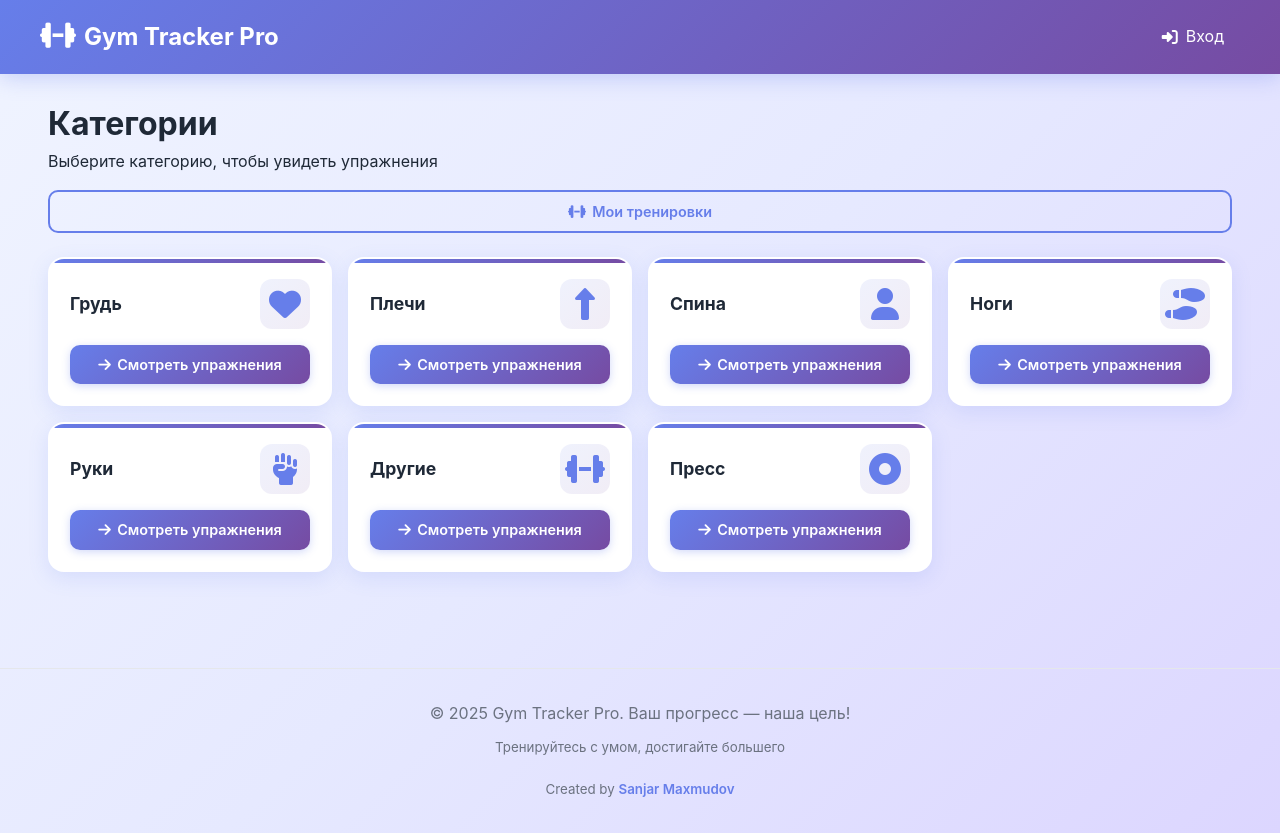
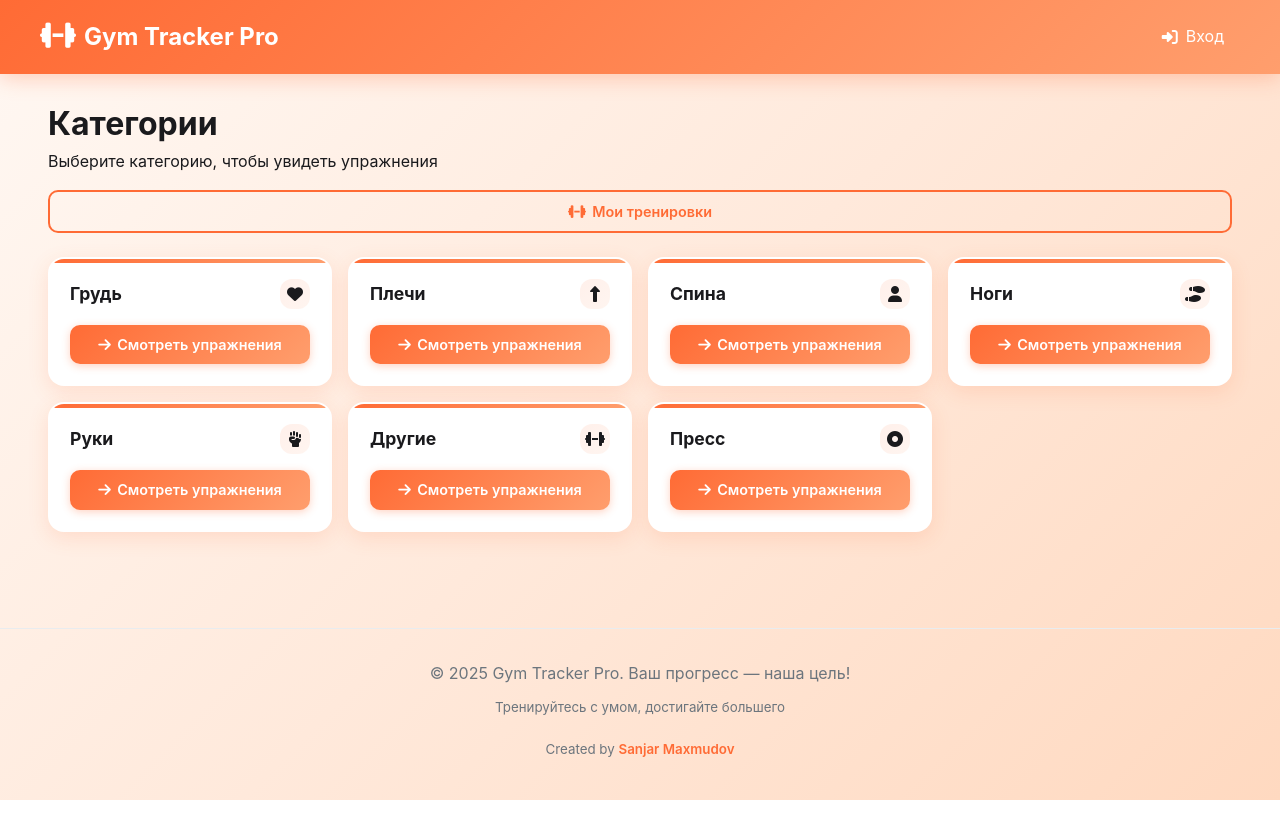
Before and after one commit to cocksure/gym, a Django app: page / in a window 1280 px wide. After the commit the page ends 800 px from the top, so only its background shows below. Run offline with Django 5.2, Linux system fonts and the light colour scheme; data comes from the database, SQL or seed files in the repository.

Commit message:
upgraded - colors

```diff
--- a/static/css/category_list.css
+++ b/static/css/category_list.css
@@ -11,7 +11,7 @@
     background: white;
     padding: 1.25rem;
     border-radius: var(--border-radius);
-    box-shadow: 0 6px 20px rgba(102, 126, 234, 0.15);
+    box-shadow: 0 6px 20px rgba(255, 107, 53, 0.15);
     transition: all 0.3s ease;
     border: 2px solid transparent;
     position: relative;
@@ -30,20 +30,20 @@
 
 .category-card:hover {
     transform: translateY(-5px);
-    box-shadow: 0 10px 30px rgba(102, 126, 234, 0.25);
+    box-shadow: 0 10px 30px rgba(255, 107, 53, 0.25);
     border-color: var(--primary);
 }
 
 .category-icon {
-    font-size: 2rem;
+    font-size: 1rem;
     display: flex;
     align-items: center;
     justify-content: center;
-    width: 50px;
-    height: 50px;
-    background: linear-gradient(135deg, rgba(102, 126, 234, 0.1) 0%, rgba(118, 75, 162, 0.1) 100%);
+    width: 30px;
+    height: 30px;
+    background: linear-gradient(135deg, rgba(255, 107, 53, 0.1) 0%, rgba(255, 158, 109, 0.1) 100%);
     border-radius: 12px;
-    color: var(--primary);
+    /*color: var(--primary);*/
 }
 
 .category-card .card-header {
--- a/static/css/create_workout.css
+++ b/static/css/create_workout.css
@@ -11,7 +11,7 @@
     display: flex;
     align-items: center;
     padding: 0.75rem;
-    background: linear-gradient(135deg, rgba(102, 126, 234, 0.05) 0%, rgba(118, 75, 162, 0.05) 100%);
+    background: linear-gradient(135deg, rgba(255, 107, 53, 0.05) 0%, rgba(255, 158, 109, 0.05) 100%);
     border: 2px solid transparent;
     border-radius: 8px;
     cursor: pointer;
@@ -20,7 +20,7 @@
 
 .category-checkbox:hover {
     border-color: var(--primary);
-    background: linear-gradient(135deg, rgba(102, 126, 234, 0.1) 0%, rgba(118, 75, 162, 0.1) 100%);
+    background: linear-gradient(135deg, rgba(255, 107, 53, 0.1) 0%, rgba(255, 158, 109, 0.1) 100%);
 }
 
 .category-checkbox input[type="checkbox"] {
@@ -38,7 +38,7 @@
 
 .category-checkbox:has(input:checked) {
     border-color: var(--primary);
-    background: linear-gradient(135deg, rgba(102, 126, 234, 0.15) 0%, rgba(118, 75, 162, 0.15) 100%);
+    background: linear-gradient(135deg, rgba(255, 107, 53, 0.15) 0%, rgba(255, 158, 109, 0.15) 100%);
 }
 
 .checkbox-label {
--- a/static/css/main.css
+++ b/static/css/main.css
@@ -6,23 +6,104 @@
 }
 
 :root {
-    --primary: #667eea;
-    --primary-dark: #5568d3;
-    --secondary: #764ba2;
-    --accent-1: #667eea;
-    --accent-2: #764ba2;
-    --success: #10b981;
-    --danger: #ef4444;
-    --light: #f9fafb;
-    --dark: #1f2937;
-    --gray: #6b7280;
-    --gray-light: #e5e7eb;
+    /* ========== ОСНОВНАЯ ПАЛИТРА (НОВАЯ) ========== */
+    --energy: #FF6B35;              /* Основной акцент - энергия, действие */
+    --fresh: #00B4D8;               /* Вторичный - свежесть, вода */
+    --growth: #06D6A0;              /* Успех - рост, прогресс */
+    --gold: #FFD166;                /* Достижения - золото, награды */
+    --coral: #EF476F;               /* Опасность/предупреждение */
+
+    /* ========== СОВМЕСТИМОСТЬ С СУЩЕСТВУЮЩИМ КОДОМ ========== */
+    /* Основные цвета (заменяем старые на новые) */
+    --primary: #FF6B35;             /* Было: #667eea - теперь оранжевый */
+    --primary-dark: #E55A2B;        /* Темнее на 10% */
+    --secondary: #00B4D8;           /* Было: #764ba2 - теперь бирюзовый */
+
+    /* Акценты (сохраняем структуру) */
+    --accent-1: #FF6B35;            /* Как primary */
+    --accent-2: #00B4D8;            /* Как secondary */
+
+    /* Семантические цвета (обновляем оттенки) */
+    --success: #06D6A0;             /* Было: #10b981 - ярче, современнее */
+    --danger: #EF476F;              /* Было: #ef4444 - коралловый вместо красного */
+    --warning: #FFD166;             /* Новое: золотой для предупреждений */
+    --info: #118AB2;                /* Новое: информационные сообщения */
+
+    /* Нейтральные (можно оставить или слегка подкорректировать) */
+    --light: #F8F9FA;               /* Светлый фон */
+    --dark: #1A1A1D;                /* Было: #1f2937 - глубже, контрастнее */
+    --gray: #6C757D;                /* Средний серый */
+    --gray-light: #E9ECEF;          /* Светло-серый */
+
+    /* ========== ГРАДИЕНТЫ (ОБНОВЛЕННЫЕ) ========== */
     --border-radius: 16px;
-    --shadow: 0 4px 16px rgba(102, 126, 234, 0.08);
-    --shadow-hover: 0 8px 32px rgba(102, 126, 234, 0.16);
     --transition: all 0.3s cubic-bezier(0.4, 0, 0.2, 1);
-    --gradient-primary: linear-gradient(135deg, #667eea 0%, #764ba2 100%), radial-gradient(circle at 10% 20%, rgba(255,255,255,0.1) 0%, transparent 40%), radial-gradient(circle at 90% 80%, rgba(255,255,255,0.1) 0%, transparent 40%);
-    --gradient-secondary: linear-gradient(135deg, #5568d3 0%, #667eea 100%), radial-gradient(circle at 50% 50%, rgba(255,255,255,0.08) 0%, transparent 50%);
+
+    /* Основной градиент: Огонь (энергия) */
+    --gradient-primary: linear-gradient(
+        135deg,
+        #FF6B35 0%,
+        #FF9E6D 100%
+    ), radial-gradient(
+        circle at 10% 20%,
+        rgba(255, 255, 255, 0.15) 0%,
+        transparent 40%
+    ), radial-gradient(
+        circle at 90% 80%,
+        rgba(255, 107, 53, 0.1) 0%,
+        transparent 40%
+    );
+
+    /* Вторичный градиент: Обратный огонь */
+    --gradient-secondary: linear-gradient(
+        135deg,
+        #FF9E6D 0%,
+        #FF6B35 100%
+    ), radial-gradient(
+        circle at 50% 50%,
+        rgba(255, 107, 53, 0.1) 0%,
+        transparent 50%
+    );
+
+    /* Градиент успеха: Рост */
+    --gradient-success: linear-gradient(
+        135deg,
+        #06D6A0 0%,
+        #83E8BA 100%
+    );
+
+    /* Градиент для опасных действий */
+    --gradient-danger: linear-gradient(
+        135deg,
+        #EF476F 0%,
+        #F8839C 100%
+    );
+
+    /* ========== ТЕНИ (ОБНОВЛЕННЫЕ С ЦВЕТНЫМ ОТТЕНКОМ) ========== */
+    --shadow: 0 4px 16px rgba(255, 107, 53, 0.08);
+    --shadow-hover: 0 8px 32px rgba(255, 107, 53, 0.16);
+
+    /* Цветные тени для разных состояний */
+    --shadow-success: 0 4px 16px rgba(6, 214, 160, 0.12);
+    --shadow-danger: 0 4px 16px rgba(239, 71, 111, 0.12);
+    --shadow-info: 0 4px 16px rgba(0, 180, 216, 0.12);
+
+    /* ========== ДОПОЛНИТЕЛЬНЫЕ ПЕРЕМЕННЫЕ ========== */
+    /* Для более тонкого контроля */
+    --energy-light: #FF9E6D;
+    --energy-lighter: #FFD1B3;
+    --fresh-light: #48CAE4;
+    --fresh-lighter: #A6E9F4;
+    --growth-light: #83E8BA;
+    --growth-lighter: #C2F5E0;
+
+    /* Темная тема (заготовка) */
+    --dark-bg: #0F1419;
+    --dark-card: #1E252B;
+    --dark-text: #E6E9EF;
+
+    /* Для анимаций */
+    --pulse-glow: 0 0 20px rgba(255, 107, 53, 0.4);
 }
 
 body {
@@ -30,9 +111,9 @@ body {
     line-height: 1.6;
     color: var(--dark);
     background:
-        linear-gradient(135deg, #f0f4ff 0%, #e6e9ff 50%, #dcd6ff 100%),
-        radial-gradient(circle at 20% 30%, rgba(102, 126, 234, 0.05) 0%, transparent 50%),
-        radial-gradient(circle at 80% 70%, rgba(118, 75, 162, 0.05) 0%, transparent 50%);
+        linear-gradient(135deg, #fff8f3 0%, #ffe9db 50%, #ffd9c0 100%),
+        radial-gradient(circle at 20% 30%, rgba(255, 107, 53, 0.05) 0%, transparent 50%),
+        radial-gradient(circle at 80% 70%, rgba(255, 158, 109, 0.05) 0%, transparent 50%);
     min-height: 100vh;
 }
 
@@ -44,7 +125,7 @@ body {
     position: sticky;
     top: 0;
     z-index: 1000;
-    box-shadow: 0 4px 20px rgba(102, 126, 234, 0.3);
+    box-shadow: 0 4px 20px rgba(255, 107, 53, 0.3);
     backdrop-filter: blur(10px);
 }
 
@@ -181,7 +262,7 @@ body {
     box-shadow: var(--shadow);
     transition: var(--transition);
     margin-bottom: 1rem;
-    border: 1px solid rgba(102, 126, 234, 0.08);
+    border: 1px solid rgba(255, 107, 53, 0.08);
 }
 
 .card:hover {
@@ -217,13 +298,13 @@ body {
 .btn-primary {
     background: var(--gradient-primary);
     color: white;
-    box-shadow: 0 2px 8px rgba(102, 126, 234, 0.3);
+    box-shadow: 0 2px 8px rgba(255, 107, 53, 0.3);
 }
 
 .btn-primary:hover {
     background: var(--gradient-secondary);
     transform: translateY(-2px);
-    box-shadow: 0 4px 12px rgba(102, 126, 234, 0.4);
+    box-shadow: 0 4px 12px rgba(255, 107, 53, 0.4);
 }
 
 .btn-success {
@@ -298,7 +379,7 @@ body {
 .form-control:focus {
     outline: none;
     border-color: var(--primary);
-    box-shadow: 0 0 0 3px rgba(102, 126, 234, 0.1);
+    box-shadow: 0 0 0 3px rgba(255, 107, 53, 0.1);
 }
 
 .form-text {
@@ -354,9 +435,9 @@ body {
 .stat-card {
     text-align: center;
     padding: 1rem;
-    background: linear-gradient(135deg, rgba(102, 126, 234, 0.05) 0%, rgba(118, 75, 162, 0.05) 100%);
+    background: linear-gradient(135deg, rgba(255, 107, 53, 0.05) 0%, rgba(255, 158, 109, 0.05) 100%);
     border-radius: 12px;
-    border: 1px solid rgba(102, 126, 234, 0.1);
+    border: 1px solid rgba(255, 107, 53, 0.1);
 }
 
 .stat-value {
```
Also changed, not shown: static/css/add_exercise.css (+7 -7 lines), static/css/workout_detail.css (+12 -12 lines), static/css/workout_list.css (+5 -5 lines).
